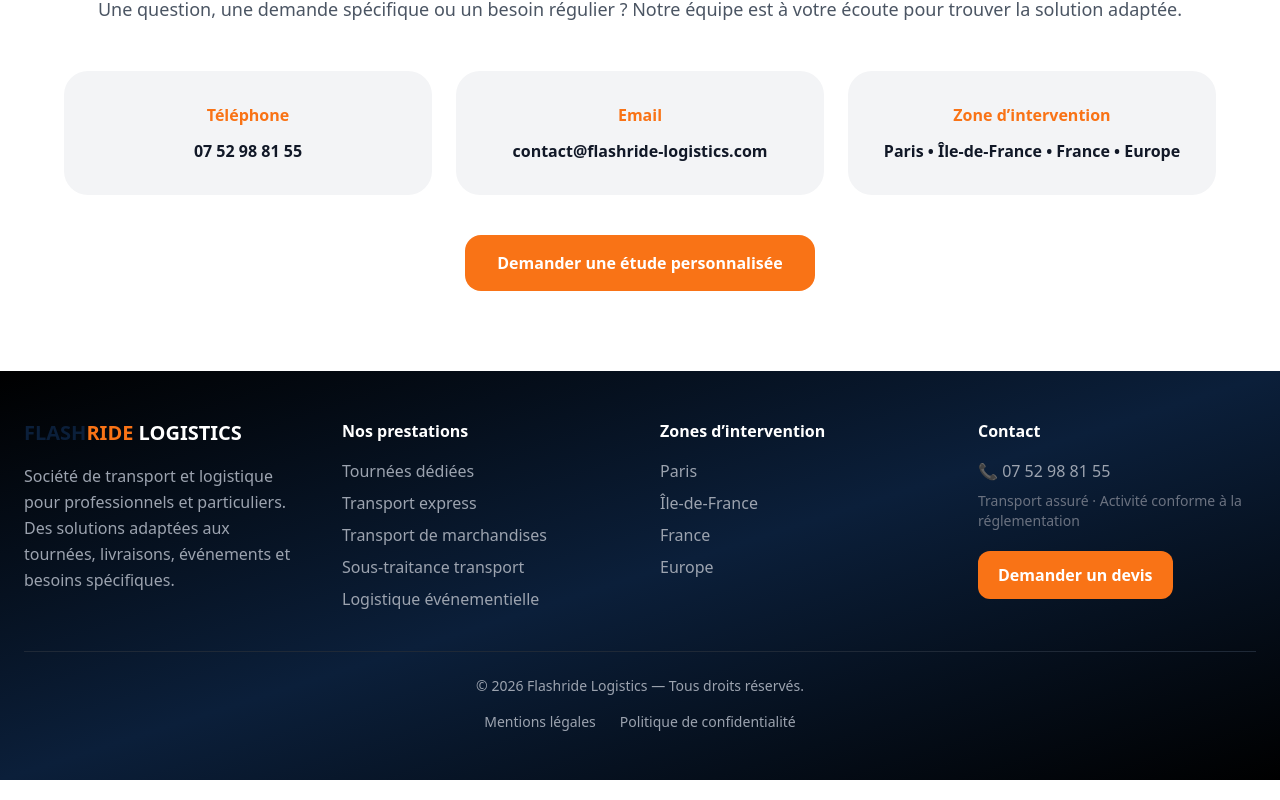
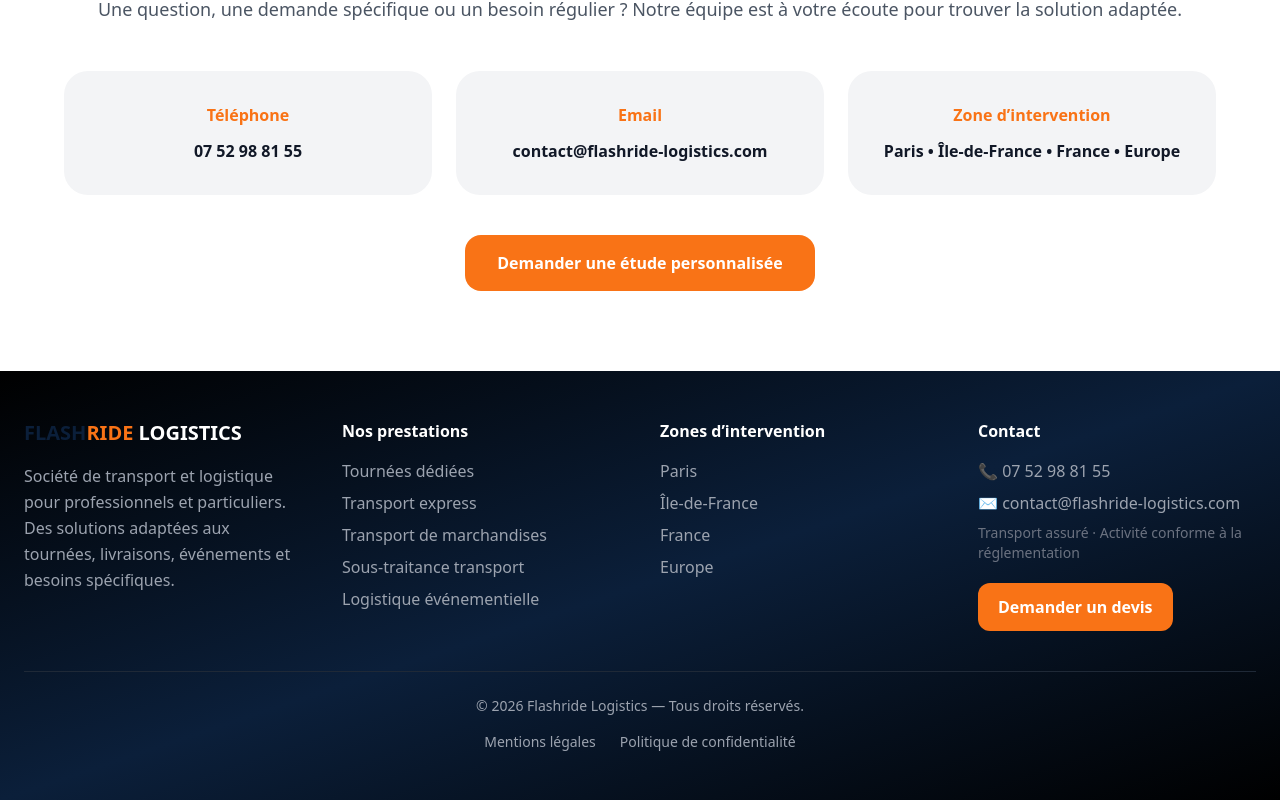
Before and after one commit to jasonvandommele-commits/flashride-logistics, a Next.js app: page / in a window 1280 px wide. Shown: the part 5648-6448 px from the top of the page. Built offline with nearby package versions, Linux system fonts and the light colour scheme.

Commit message:
Update Footer.jsx

```diff
--- a/app/components/Footer.jsx
+++ b/app/components/Footer.jsx
@@ -41,6 +41,7 @@ export default function Footer() {
         <div>
           <h4 className="text-white font-bold mb-4">Contact</h4>
           <p>📞 07 52 98 81 55</p>
+          <p className="mt-2">✉ contact@flashride-logistics.com</p>
           <p className="mt-2 text-sm text-gray-500">Transport assuré · Activité conforme à la réglementation</p>
 
           <a
```
